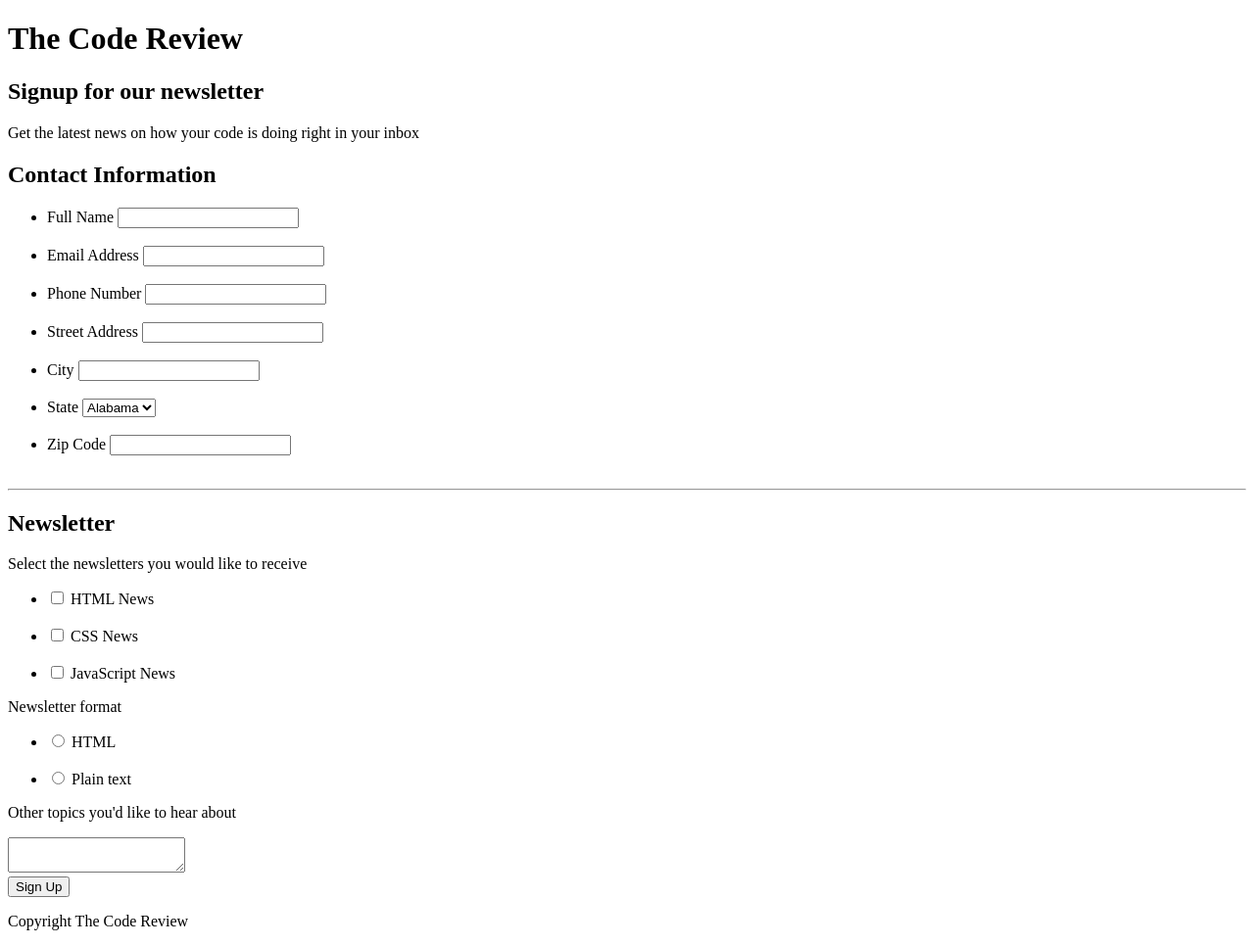
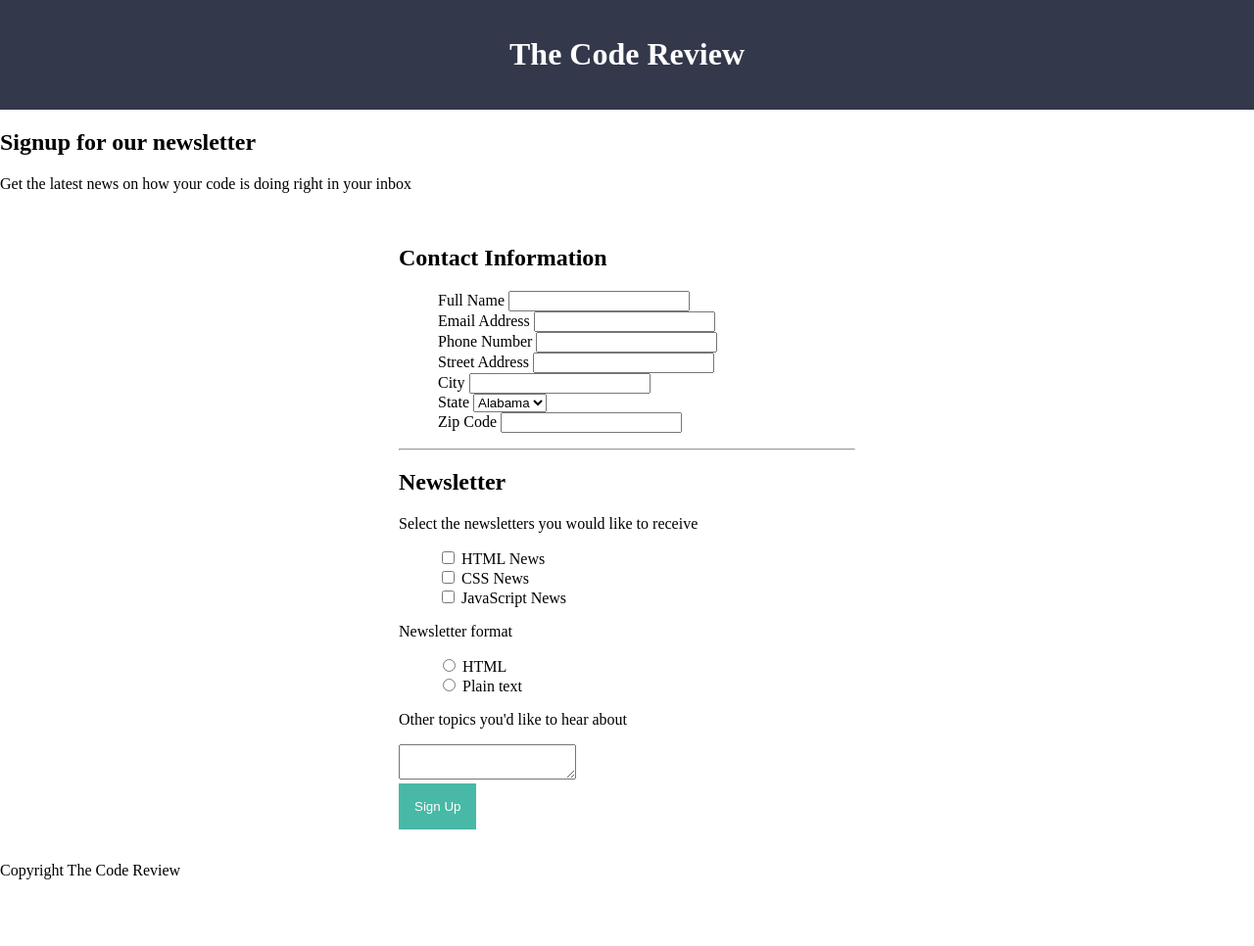
Before and after one commit to kpgwebdev/treehouse_project_3, a plain HTML site: page index.html in a window 1280 px wide. Shown: the whole page at 98% size. After the commit the page ends 914 px from the top, so only its background shows below. Drawn offline with Linux system fonts and the light colour scheme.

Commit message:
tried some css

```diff
--- a/index.html
+++ b/index.html
@@ -4,6 +4,7 @@
     <meta charset="UTF-8">
     <meta http-equiv="X-UA-Compatible" content="IE=edge">
     <meta name="viewport" content="width=device-width, initial-scale=1.0">
+    <link rel="stylesheet" href="style.css">
     <title>Sign Up!</title>
 </head>
     <body>
@@ -15,39 +16,39 @@
             <h2>Signup for our newsletter</h2>
             <p>Get the latest news on how your code is doing right in your inbox</p>
         </div>
+            <form>
                 <h2>Contact Information</h2>
-            <form>
                     <ul>
                         <li>
                             <label for="name">Full Name</label>
                             <input type="text" id="name" name="full_name">
-                    </li> <br>
+                        </li>
                         <li>
                             <label for="email">Email Address</label>
                             <input type="email" id="email" name="email">
-                    </li> <br>
+                        </li>
                         <li>
                             <label for="phone">Phone Number</label>
                             <input type="tel" id="phone" name="phone">
-                    </li> <br>
+                        </li>
                         <li>
                             <label for="address">Street Address</label>
                             <input type="text" id="address" name="address">
-                    </li> <br>
+                        </li>
                         <li>
                             <label for="city">City</label>
                             <input type="text" id="city" name="city">
-                    </li> <br>
+                        </li>
                         <li>
                             <label for="state">State</label>
                             <select name="state" id="state">
                                 <option value="alabama">Alabama</option>
                             </select>
-                    </li> <br>
+                        </li>
                         <li>
                             <label for="zip">Zip Code</label>
                             <input type="number" id="zip" name="zip">
-                    </li> <br>
+                        </li>
                     </ul>
       <hr>
          <h2>Newsletter</h2>
@@ -56,11 +57,11 @@
                 <li>
                     <input type="checkbox" id="html-news" name="html-news">
                     <label for="html-news">HTML News</label>
-                </li><br>
+                </li>
                 <li>
                     <input type="checkbox" id="css-news" name="css-news">
                     <label for="css-news">CSS News</label>
-                </li><br>
+                </li>
                 <li>
                     <input type="checkbox" id="javascript-news" name="javascript-news">
                     <label for="javascript-news">JavaScript News</label>
@@ -71,7 +72,7 @@
                 <li>
                     <input type="radio" id="html-format" name="html-format">
                     <label for="html-format">HTML</label>
-                </li><br>
+                </li>
                 <li>
                     <input type="radio" id="plaintext-format" name="plaintext-format">
                     <label for="plaintext-format">Plain text</label>
@@ -79,11 +80,11 @@
             </ul>
          <p>Other topics you'd like to hear about</p>
             <label for="other"></label>
-            <textarea id="other" name="other"></textarea><br>
+            <textarea id="other" name="other"></textarea>
             <button type="submit">Sign Up</button>
                </form>
-    </body>
         <footer>
         <p>Copyright The Code Review</p>
     </footer>
+    </body>
 </html>
--- a/style.css
+++ b/style.css
@@ -0,0 +1,36 @@
+* {
+    box-sizing: border-box;
+}
+
+body {
+    margin: 0%;
+}
+
+header {
+    text-align: center;
+    padding: 1rem;
+    margin: 0px;
+    color: white;
+    background-color: #34384B;
+}
+
+form {
+    margin: 0 auto;
+    width: 500px;
+    padding: 1em;
+    border: 1px solid white;
+    border-radius: 1em;
+}
+
+ul {
+    list-style-type: none;
+}
+
+button {
+    display:flex;
+    flex-wrap: wrap;
+    background-color:#48B9A6;
+    border: #48B9A6;
+    color: white;
+    padding: 1rem;
+}
```
Lines whose indentation alone changed are shown as unchanged.
